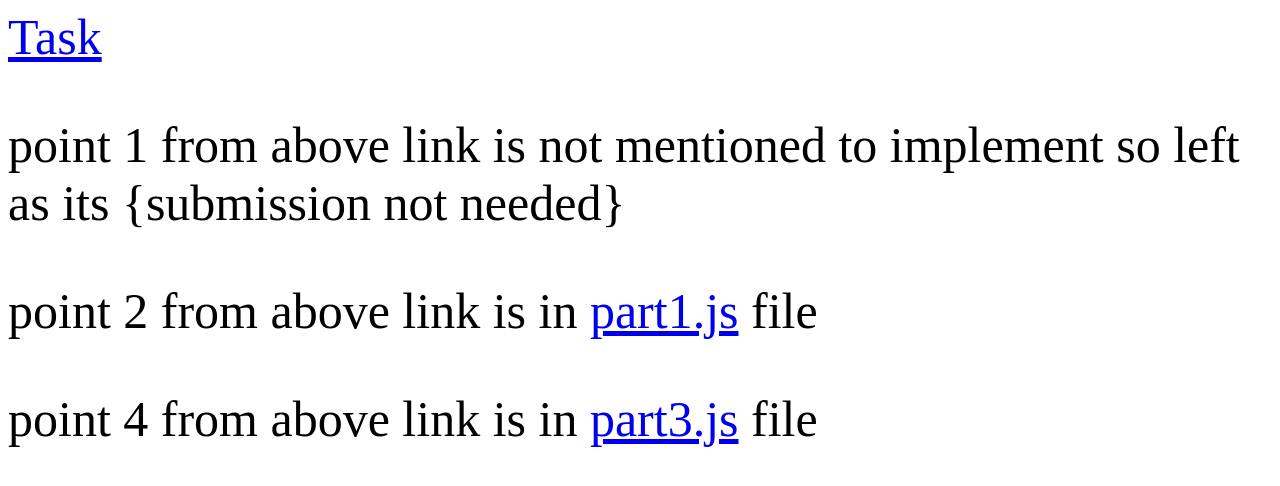
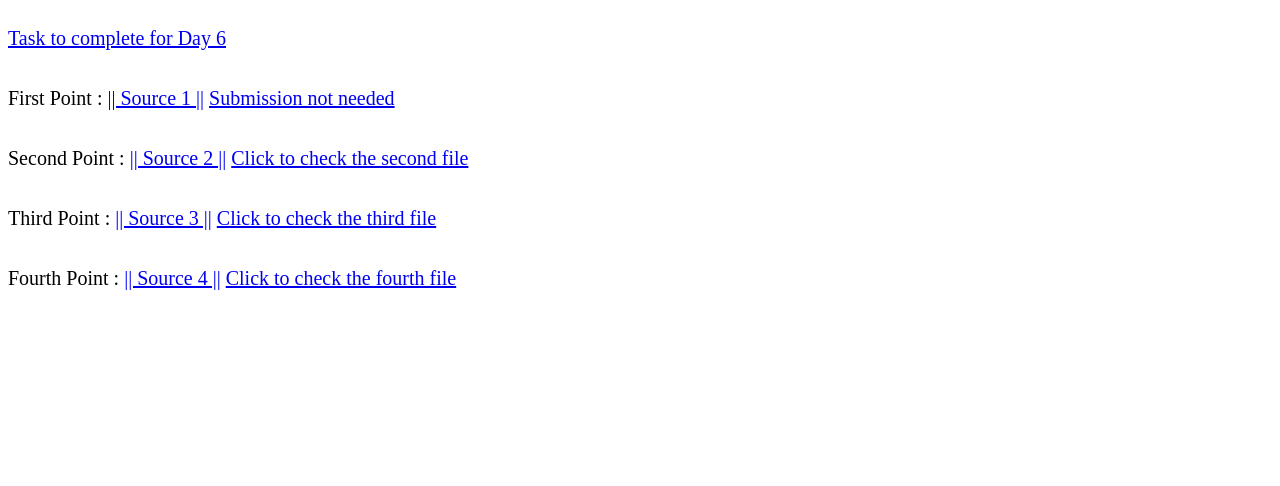
Before and after one commit to darshanraut123/Javascript---Day--6-ES5-vs-ES6, a plain HTML site: page index.html in a window 1280 px wide. Drawn offline with Linux system fonts and the light colour scheme.

Commit message:
Add files via upload

```diff
--- a/index.html
+++ b/index.html
@@ -6,11 +6,35 @@
     <meta name="viewport" content="width=device-width, initial-scale=1.0">
     <title>Document</title>
 </head>
-<body style="font-size: 50px;">
-    <a href="https://docs.google.com/document/d/1ILi6J1s3tSv8xnXImIuWr5jD652BXNHNLNa0ErmRsRk/edit">Task</a>
-    <p>point 1 from above link is not mentioned to implement so left as its {submission not needed}</p>
-    <p>point 2 from above link is in <a href="part1.js">part1.js</a> file</p>
-    <p>point 4 from above link is in <a href="part3.js">part3.js</a> file</p>
+<body style="font-size: 20px; line-height: 3;">
+    <a href="https://docs.google.com/document/d/1ILi6J1s3tSv8xnXImIuWr5jD652BXNHNLNa0ErmRsRk/edit">Task to complete for Day 6</a></br>
+
+
+    <div>
+        <label for="first">First Point     :    </label>
+        <a href="https://medium.com/@reach2arunprakash/www-guvi-io-zen-d395deec1373">|| Source 1 ||</a>
+        <a href="#">Submission not needed</a>
+    </div>
+
+    <div>
+        <label for="first">Second Point     :    </label>
+        <a href="https://medium.com/@reach2arunprakash/guvi-zen-class-find-the-culprits-and-nail-them-9ee6c67c44fb">|| Source 2 ||</a>
+        <a href="part1.js">Click to check the second file</a>
+    </div>
+
+    <div>
+        <label for="first">Third Point     :    </label>
+        <a href="https://medium.com/@reach2arunprakash/www-guvi-io-zen-4fa483a7d359">|| Source 3 ||</a>
+        <a href="part2.js">Click to check the third file</a>
+    </div>
+
+    <div>
+        <label for="first">Fourth Point    :    </label>
+        <a href="https://medium.com/@reach2arunprakash/guvi-zen-simple-debugging-tasks-adcdc2d3249d">|| Source 4 ||</a>
+        <a href="part3.js">Click to check the fourth file</a>
+    </div>
+
+
 </body>
 <script src="part1.js"></script>
 <script src="part3.js"></script>
```
